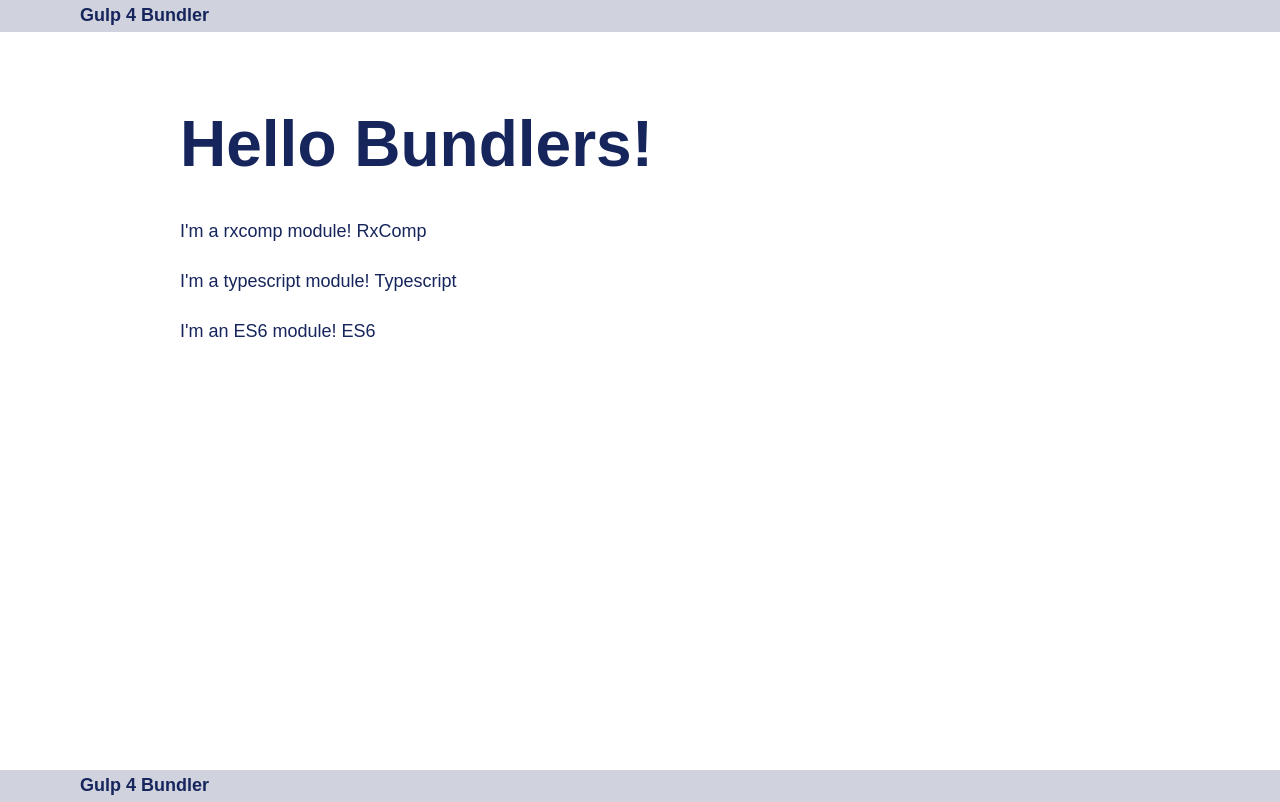
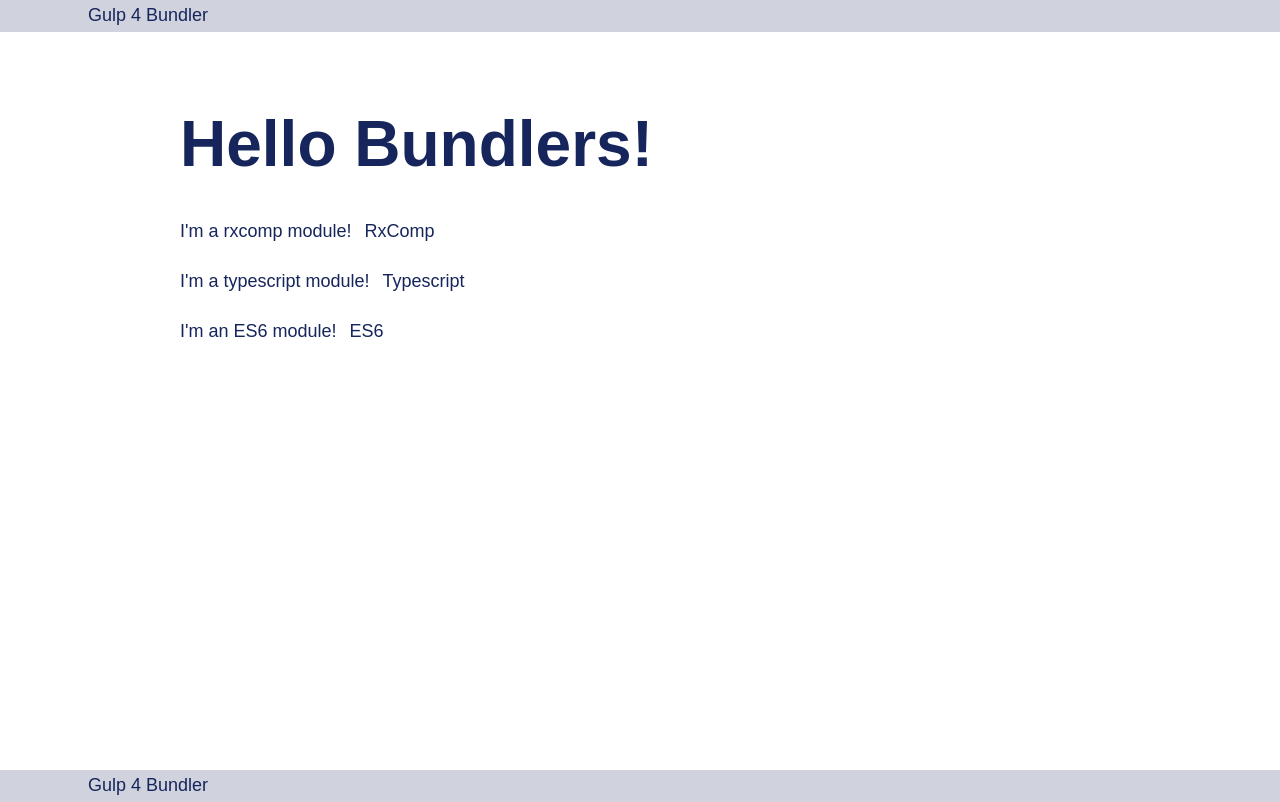
Before and after one commit to actarian/gulp-4-bundler, a website: page docs/index.html in a window 1280 px wide. Drawn offline with Linux system fonts and the light colour scheme.

Commit message:
Bundler - v0.1.1

```diff
--- a/docs/index.html
+++ b/docs/index.html
@@ -32,7 +32,7 @@
 <!-- start header.html-->
 <header>
 	<div class="container-fluid">
-		<strong>Gulp 4 Bundler</strong>
+		<a class="btn--link" href="https://github.com/actarian/gulp-4-bundler">Gulp 4 Bundler</a>
 	</div>
 </header>
 
@@ -51,7 +51,7 @@
 <!-- start footer.html-->
 <footer>
 	<div class="container-fluid">
-		<strong>Gulp 4 Bundler</strong>
+		<a class="btn--link" href="https://github.com/actarian/gulp-4-bundler">Gulp 4 Bundler</a>
 	</div>
 </footer>
 
--- a/src/css/_components/_buttons.scss
+++ b/src/css/_components/_buttons.scss
@@ -43,6 +43,7 @@ button,
 }
 
 .btn--link {
+	padding: 0 8px;
 	font-weight: $font-medium;
 
 	&:hover {
```
Also changed, not shown: src/templates/shared/footer.html (+1 -1 lines), src/templates/shared/header.html (+1 -1 lines), docs/css/main-cssvars.css, docs/css/main-cssvars.min.css, docs/css/main.css, docs/css/main.min.css, 2 other files.
